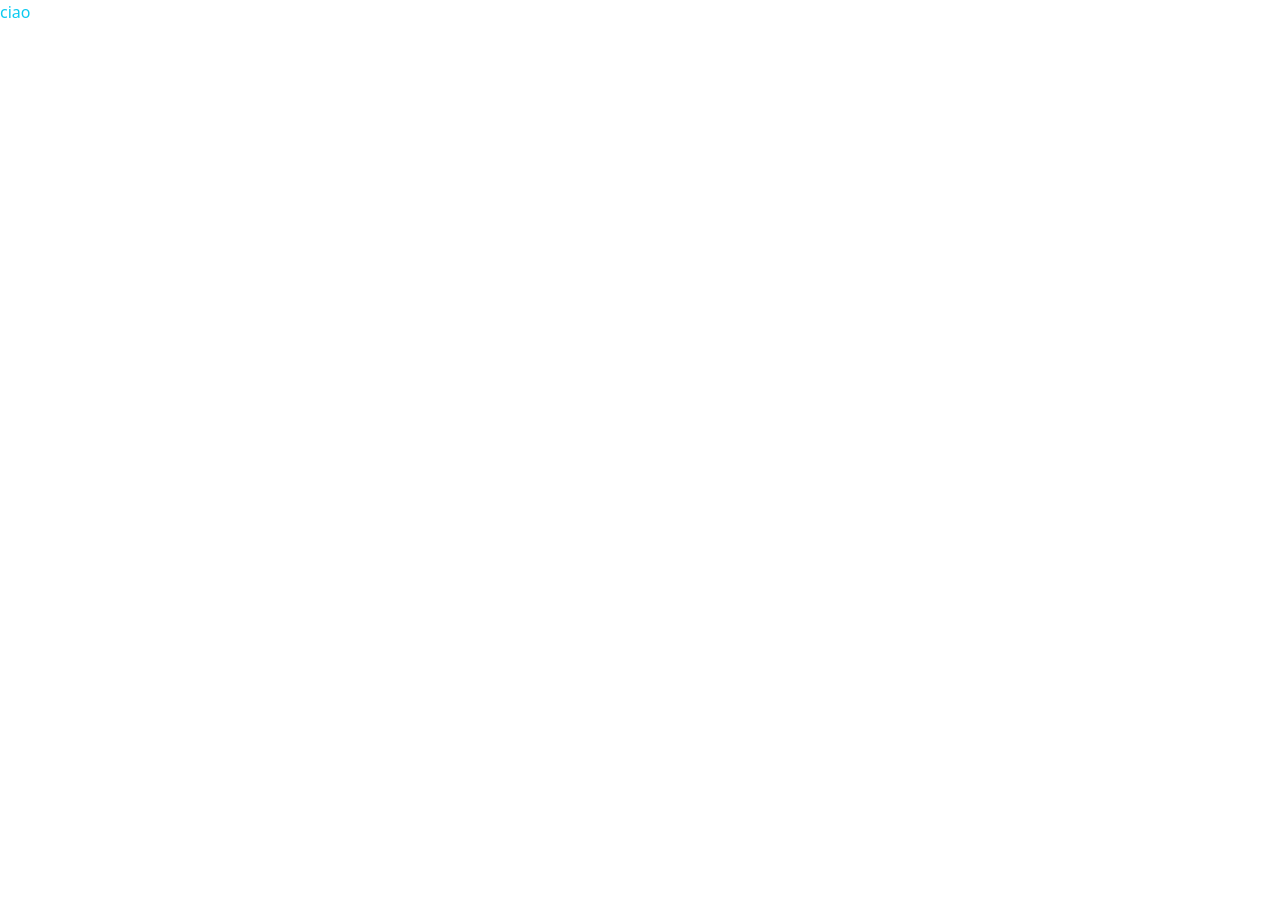
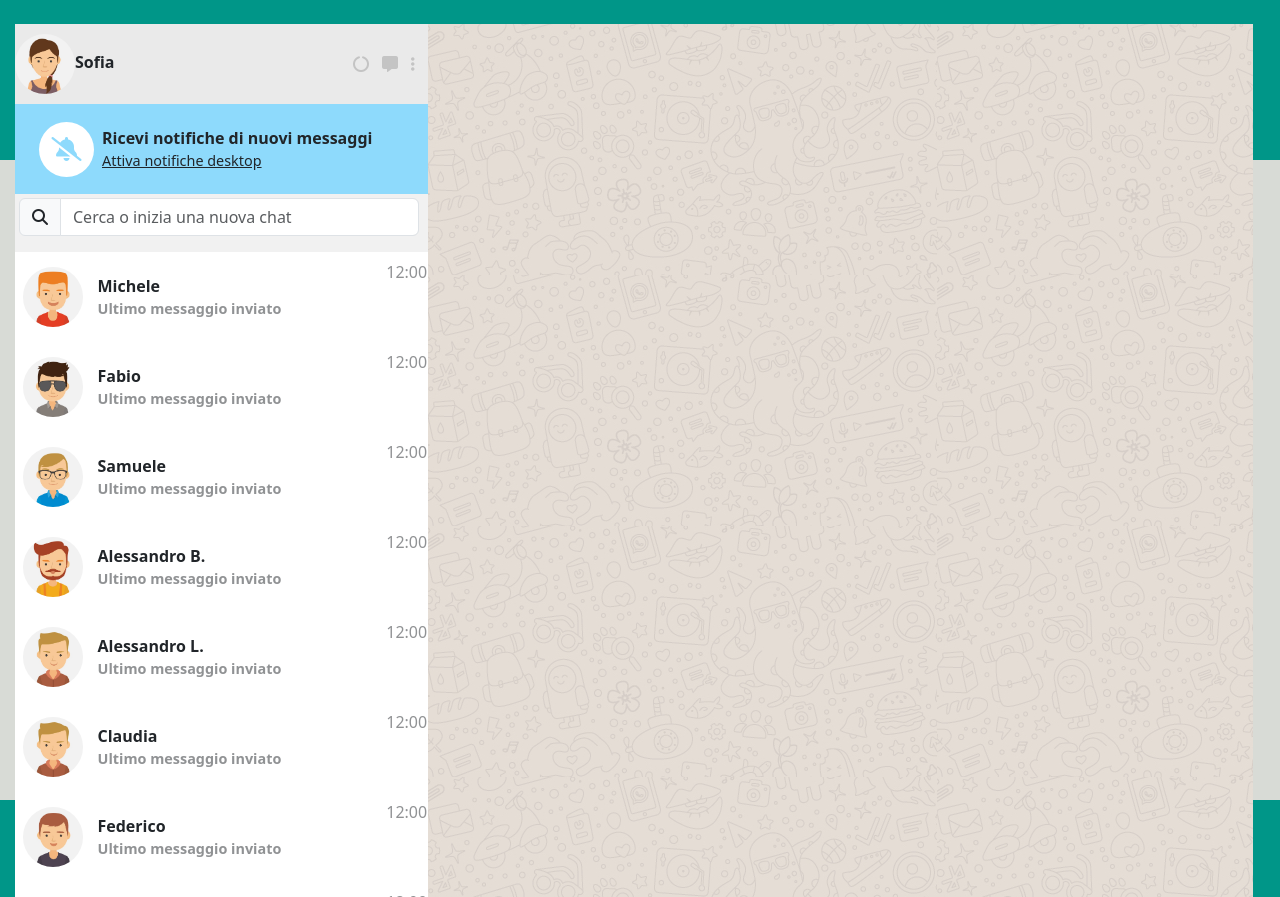
Before and after one commit to LambertoNeri/vue-boolzapp, a plain HTML site: page index.html in a window 1280 px wide. Before the commit the page ends 800 px from the top, so only its background shows below. Drawn offline with nearby package versions, Linux system fonts and the light colour scheme.

Commit message:
add left menu (contacts)

```diff
--- a/css/style.css
+++ b/css/style.css
@@ -0,0 +1,147 @@
+/*  general settings*/
+body{
+    height: 100vh;
+    background: linear-gradient(
+        to bottom,
+        #009688 20%,
+        #D8DBD6 20%
+    );
+    padding-top: 3vh;
+}
+
+.font_1{
+    font-size: 1rem;
+}
+
+.font_2{
+    font-size: 0.9rem;
+}
+
+.underline{
+    text-decoration: underline;
+}
+
+
+
+/* mainpage */
+.boolzapp-mainpage{
+    width: 1250px;
+    height: 94vh;
+    margin-inline: auto;
+    display: grid;
+    grid-template-columns: 33% 66%;
+}
+
+.contact-menu{
+    height: 100%;
+    background-color: #F1F1F1;
+}
+
+header{
+    display: flex;
+    background-color: #EAEAEA;
+    align-items: center;
+    justify-content: space-between;
+    height: 80px;
+}
+
+.contact-menu header .avatar-menu{
+    margin-bottom: 0.5rem;
+    margin-top: 0.5rem;
+}
+
+.contact-menu header .avatar-menu img{
+    width: 60px;
+    height: auto;
+    border-radius: 100%;
+}
+
+.contact-menu span{
+    font-weight: 600;
+
+}
+
+.symbols{
+    display: flex;
+    gap: 0.8rem;
+    margin-right: 0.8rem;
+}
+
+.notifications{
+    height: 90px;
+    background-color: #8EDAFC;
+    display: flex;
+    align-items: center;
+}
+
+.bell{
+    display: flex;
+    justify-content: center;
+    align-items: center;
+    width: 55px;
+    height: 55px;
+    background-color: white;
+    border-radius: 100%;
+    margin-left: 1.5rem;
+}
+
+.fa-bell-slash{
+    font-size: 1.5rem;
+}
+
+.notifications-text{
+    display: flex;
+    flex-direction: column;
+    margin-left: 0.5rem;
+}
+
+.input-group{
+    width: 97% !important ;
+}
+
+
+
+.chat{
+   background-color: #F1F1F1;
+   background-image: url(../img/mine.jpg);
+}
+
+/* contact container */
+
+.contacts-container{
+    overflow-y: scroll;
+    max-height: 645px;
+
+}
+
+/*contacts*/
+
+
+.contact{
+    display: grid;
+    grid-template-columns: 20% 70% 10%;
+    height: 90px;
+    background-color: white;
+    align-items: center;
+}
+
+.contact-avatar{
+    width: 60px;
+    height: auto;
+    border-radius: 100%;
+}
+
+.contact-avatar img{
+    width: 60px;
+    height: auto;
+    border-radius: 100%;
+}
+
+.contact-name{
+    display: flex;
+    flex-direction: column;
+}
+
+.last-login{
+    align-self: start;
+}
--- a/index.html
+++ b/index.html
@@ -5,15 +5,60 @@
     <meta http-equiv="X-UA-Compatible" content="IE=edge">
     <meta name="viewport" content="width=device-width, initial-scale=1.0">
     <title>vue-boolzapp</title>
+    <link href="https://cdn.jsdelivr.net/npm/bootstrap@5.3.0-alpha3/dist/css/bootstrap.min.css" rel="stylesheet" integrity="sha384-KK94CHFLLe+nY2dmCWGMq91rCGa5gtU4mk92HdvYe+M/SXH301p5ILy+dN9+nJOZ" crossorigin="anonymous">
+    <link rel="stylesheet" href="https://cdnjs.cloudflare.com/ajax/libs/font-awesome/6.4.0/css/all.min.css" integrity="sha512-iecdLmaskl7CVkqkXNQ/ZH/XLlvWZOJyj7Yy7tcenmpD1ypASozpmT/E0iPtmFIB46ZmdtAc9eNBvH0H/ZpiBw==" crossorigin="anonymous" referrerpolicy="no-referrer" />
     <link rel="stylesheet" href="css/style.css">
-    <link href="https://cdn.jsdelivr.net/npm/bootstrap@5.3.0-alpha3/dist/css/bootstrap.min.css" rel="stylesheet" integrity="sha384-KK94CHFLLe+nY2dmCWGMq91rCGa5gtU4mk92HdvYe+M/SXH301p5ILy+dN9+nJOZ" crossorigin="anonymous">
 
 
 </head>
 <body>
 
     <div id="root">
-        <div class="text-info">ciao</div>
+        <div class="boolzapp-mainpage">
+            <div class="contact-menu">
+                <header>
+                    <div class="avatar-menu">
+                        <img src="img/avatar_io.jpg" alt="">
+                        <span>Sofia</span>
+                    </div>
+                    <div class="symbols">
+                        <i class="fa-solid fa-circle-notch" style="color: #c4c4c4;"></i>
+                        <i class="fa-solid fa-message" style="color: #c4c4c4;"></i>
+                        <i class="fa-solid fa-ellipsis-vertical" style="color: #c4c4c4;"></i>
+                    </div>
+                </header>
+
+                <div class="notifications">
+                    <div class="bell">
+                        <i class="fa-solid fa-bell-slash" style="color: #8EDAFC;"></i>
+                    </div>
+                    <div class="notifications-text">
+                        <span class="font_1">Ricevi notifiche di nuovi messaggi</span>
+                        <span class="fw-lighter font_2 underline">Attiva notifiche desktop</span>
+                    </div>
+                </div>
+                <div class="mx-1 my-1 input-group mb-3">
+                 <span class="input-group-text" id="basic-addon1"><i class="fa-solid fa-magnifying-glass"></i></span>
+                <input type="text" class="form-control" placeholder="Cerca o inizia una nuova chat" aria-label="Username" aria-describedby="basic-addon1">
+                </div>
+                <div class="contacts-container">
+                    <div v-for="(contact, index) in contacts" :key="index"  class="contact">
+                        <div class="contact-avatar my-2 mx-2">
+                            <img :src="contact.avatar" alt="">
+                        </div>
+                        <div class="contact-name my-2">
+                            <span class="name"> {{ contact.name }} </span>
+                            <span class="last-message font_2 text-body-tertiary">Ultimo messaggio inviato</span>
+                        </div>
+                        <div class="last-login text-body-tertiary my-2">12:00</div>
+                    </div>
+                </div>
+
+
+            </div>
+
+            <div class="chat"></div>
+        </div>
 
 
 
--- a/js/script.js
+++ b/js/script.js
@@ -4,7 +4,7 @@ const app = Vue.createApp({
             contacts: [
                 {
                     name: 'Michele',
-                    avatar: './img/avatar_1.png',
+                    avatar: './img/avatar_1.jpg',
                     visible: true,
                     messages: [
                         {
@@ -26,7 +26,7 @@ const app = Vue.createApp({
                 },
                 {
                     name: 'Fabio',
-                    avatar: './img/avatar_2.png',
+                    avatar: './img/avatar_2.jpg',
                     visible: true,
                     messages: [
                         {
@@ -48,7 +48,7 @@ const app = Vue.createApp({
                 },
                 {
                     name: 'Samuele',
-                    avatar: './img/avatar_3.png',
+                    avatar: './img/avatar_3.jpg',
                     visible: true,
                     messages: [
                         {
@@ -70,7 +70,7 @@ const app = Vue.createApp({
                 },
                 {
                     name: 'Alessandro B.',
-                    avatar: './img/avatar_4.png',
+                    avatar: './img/avatar_4.jpg',
                     visible: true,
                     messages: [
                         {
@@ -87,7 +87,7 @@ const app = Vue.createApp({
                 },
                 {
                     name: 'Alessandro L.',
-                    avatar: './img/avatar_5.png',
+                    avatar: './img/avatar_5.jpg',
                     visible: true,
                     messages: [
                         {
@@ -104,7 +104,7 @@ const app = Vue.createApp({
                 },
                 {
                     name: 'Claudia',
-                    avatar: './img/avatar_5.png',
+                    avatar: './img/avatar_5.jpg',
                     visible: true,
                     messages: [
                         {
@@ -126,7 +126,7 @@ const app = Vue.createApp({
                 },
                 {
                     name: 'Federico',
-                    avatar: './img/avatar_7.png',
+                    avatar: './img/avatar_7.jpg',
                     visible: true,
                     messages: [
                         {
@@ -143,7 +143,7 @@ const app = Vue.createApp({
                 },
                 {
                     name: 'Davide',
-                    avatar: './img/avatar_8.png',
+                    avatar: './img/avatar_8.jpg',
                     visible: true,
                     messages: [
                         {
@@ -172,6 +172,10 @@ const app = Vue.createApp({
     };
     },
     methods: {
+
+
+
+
 	}
 });
 
```
